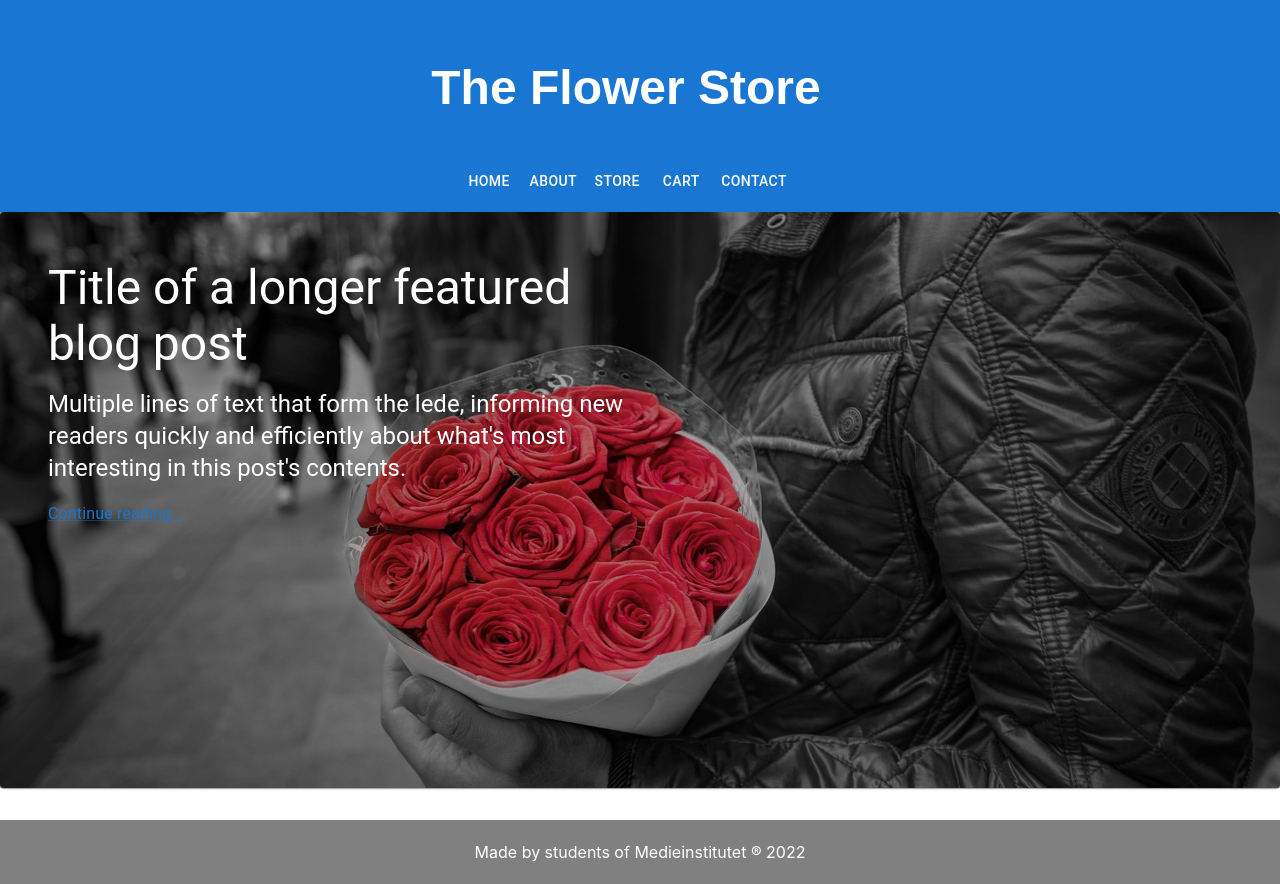
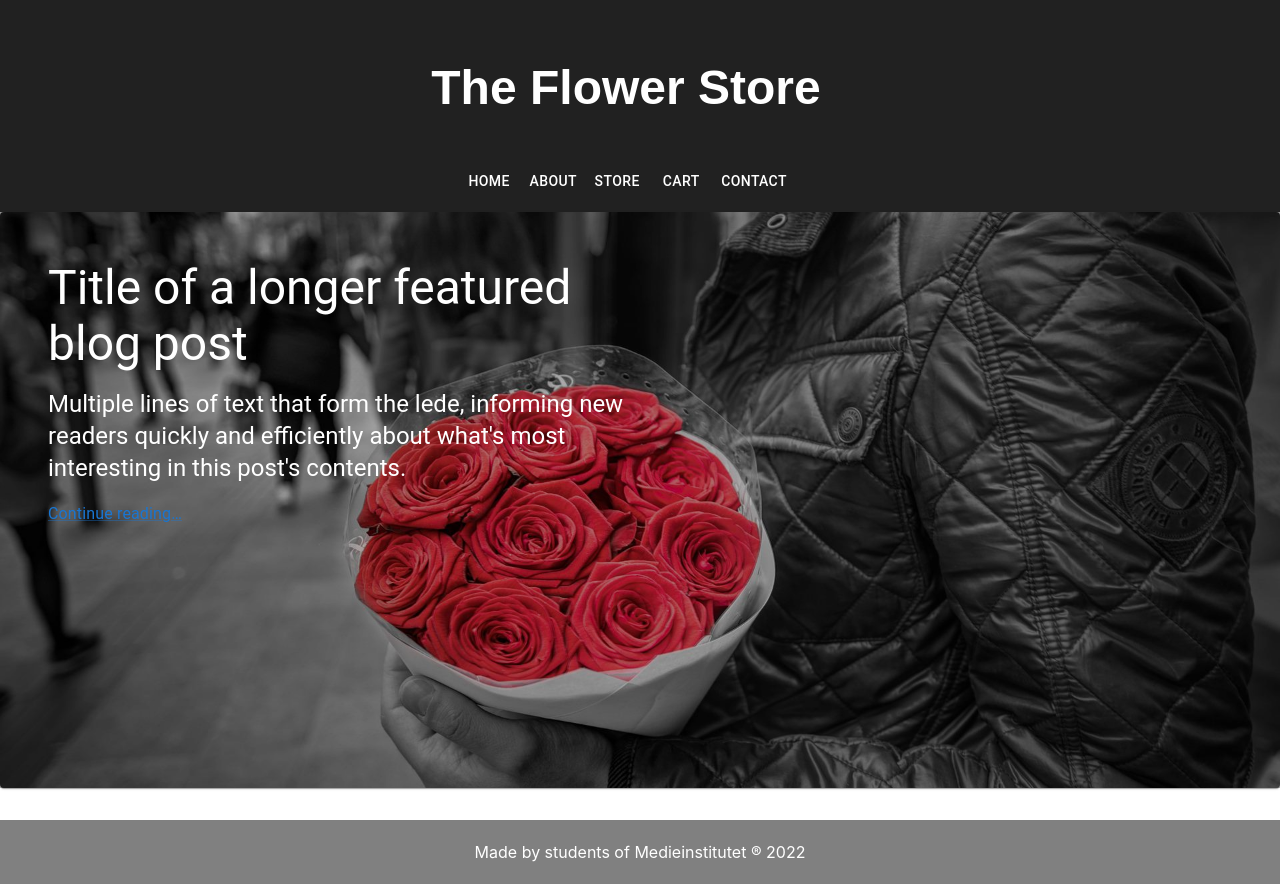
Before and after one commit to TingCythia/flower-store, a React (Vite) app: page / in a window 1280 px wide. Built offline with nearby package versions, Linux system fonts and the light colour scheme.

Commit message:
header background change to black

```diff
--- a/src/components/Navbar.tsx
+++ b/src/components/Navbar.tsx
@@ -36,7 +36,7 @@ const headerItem: CSSProperties = {
 const Navbar: FC<Props> = (props) => {
   return (
     <Box sx={{ flexGrow: 1}}>
-    <AppBar position="static" >
+    <AppBar position="static" sx={{bgcolor: 'text.primary'}} >
       <Toolbar style={headerDiv}>
         <IconButton
           size="large"
```
